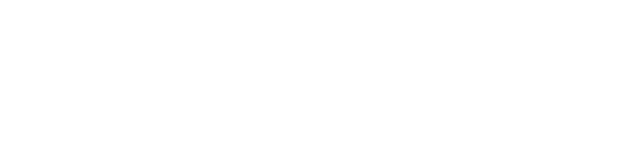
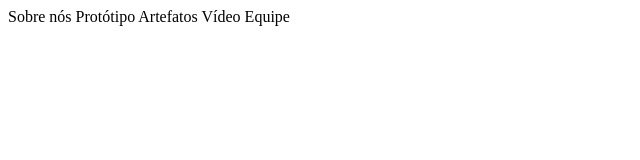
Before and after one commit to diogoKitahara/pedpet, a plain HTML site: page index.html in a window 1280 px wide. Shown: the whole page, without its empty margins (0-640 px from the left). Drawn offline with Linux system fonts and the light colour scheme.

Commit message:
initialcommit

```diff
--- a/index.html
+++ b/index.html
@@ -7,7 +7,13 @@
 </head>
 <body>
     <header>
-
+        <nav>
+            <a>Sobre nós</a>
+            <a>Protótipo</a>
+            <a>Artefatos</a>
+            <a>Vídeo</a>
+            <a>Equipe</a>
+        </nav>
     </header>
 
     <main>
```
